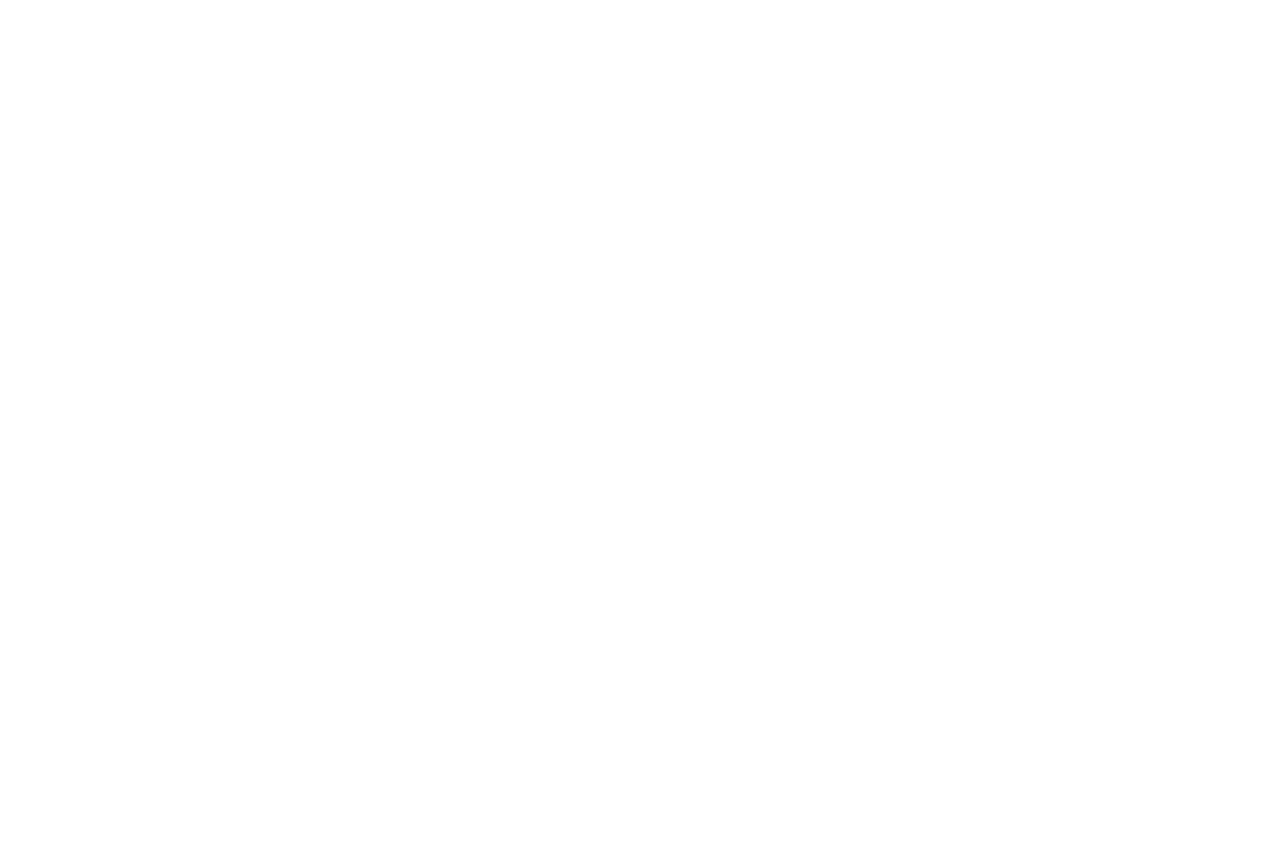
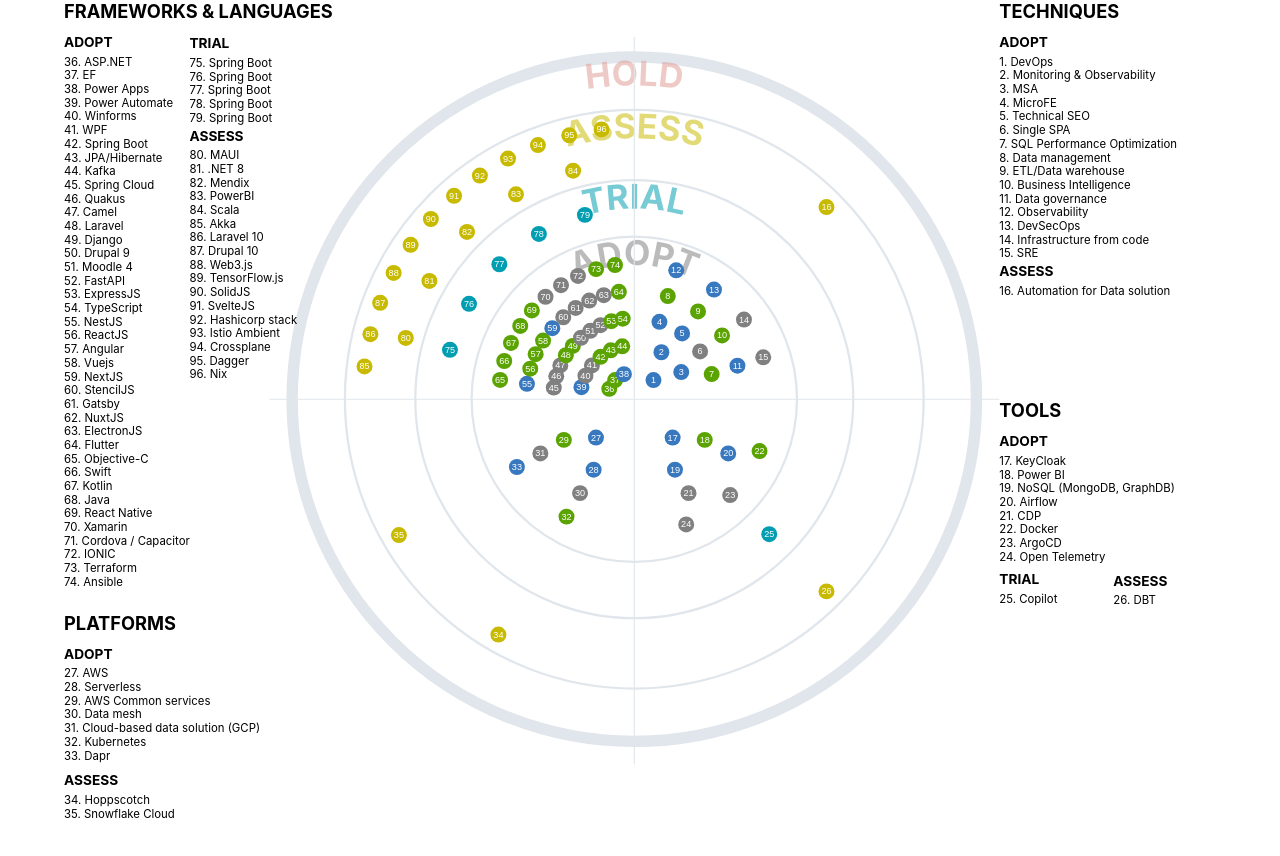
Before and after one commit to truong512/tech-radar, a plain HTML site: page index.html in a window 1280 px wide. Before the commit the page ends 800 px from the top, so only its background shows below. Drawn offline with Linux system fonts and the light colour scheme; the site is published under a folder, as on GitHub Pages, so addresses that start at the root find nothing.

Commit message:
Update index.html

```diff
--- a/index.html
+++ b/index.html
@@ -1 +1 @@
-<!doctype html><html lang="en"><head><meta charset="utf-8"/><link rel="icon" href="/favicon.ico"/><meta name="viewport" content="width=device-width,initial-scale=1"/><meta name="theme-color" content="#000000"/><meta name="description" content="Web site created using create-react-app"/><link rel="apple-touch-icon" href="/logo192.png"/><link rel="manifest" href="/manifest.json"/><title>React App</title><script defer="defer" src="/static/js/main.c7f99d16.js"></script><link href="/static/css/main.073c9b0a.css" rel="stylesheet"></head><body><noscript>You need to enable JavaScript to run this app.</noscript><div id="root"></div></body></html>
+<!doctype html><html lang="en"><head><meta charset="utf-8"/><link rel="icon" href="/favicon.ico"/><meta name="viewport" content="width=device-width,initial-scale=1"/><meta name="theme-color" content="#000000"/><meta name="description" content="Web site created using create-react-app"/><link rel="apple-touch-icon" href="/logo192.png"/><link rel="manifest" href="/manifest.json"/><title>React App</title><script defer="defer" src="./static/js/main.c7f99d16.js"></script><link href="./static/css/main.073c9b0a.css" rel="stylesheet"></head><body><noscript>You need to enable JavaScript to run this app.</noscript><div id="root"></div></body></html>
```
